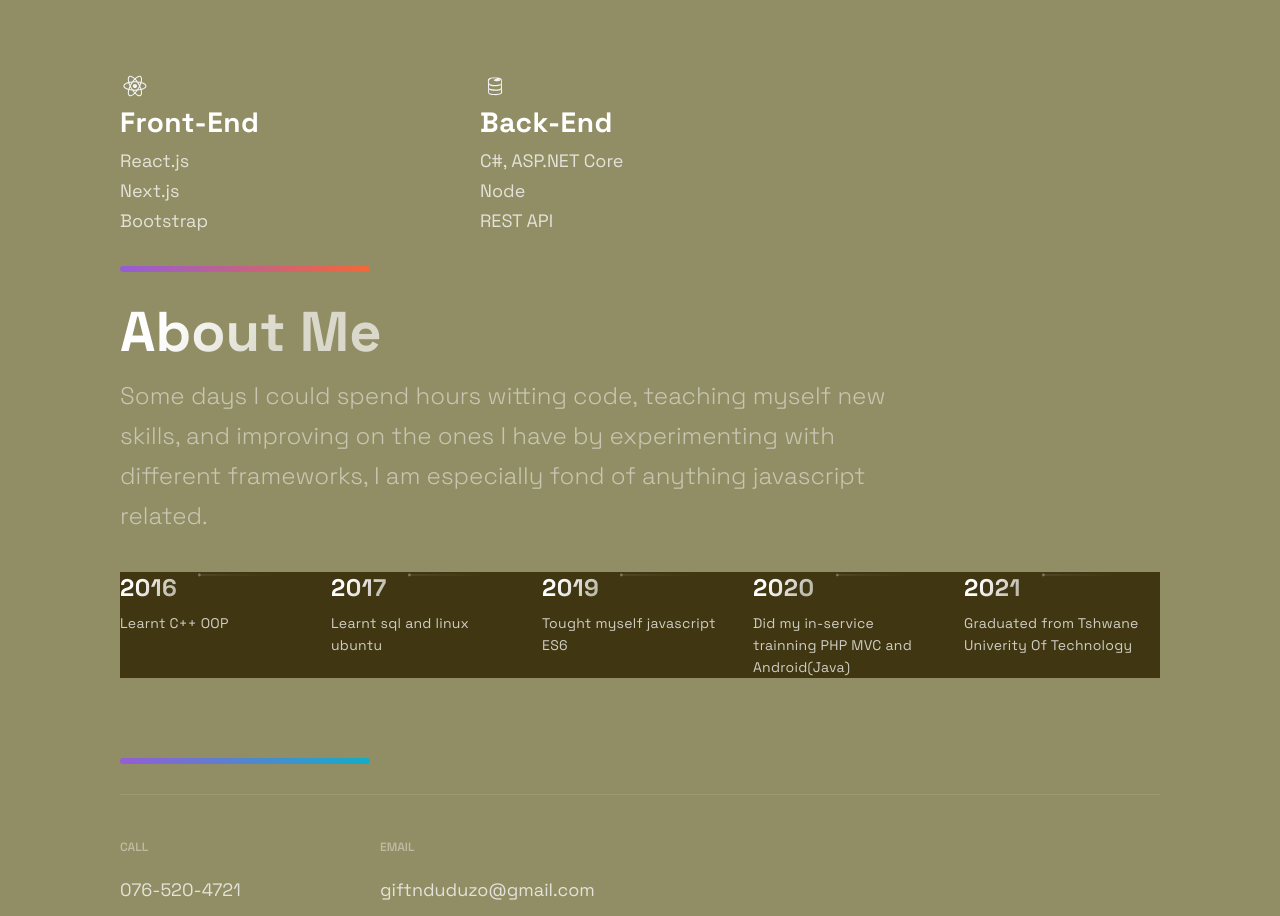
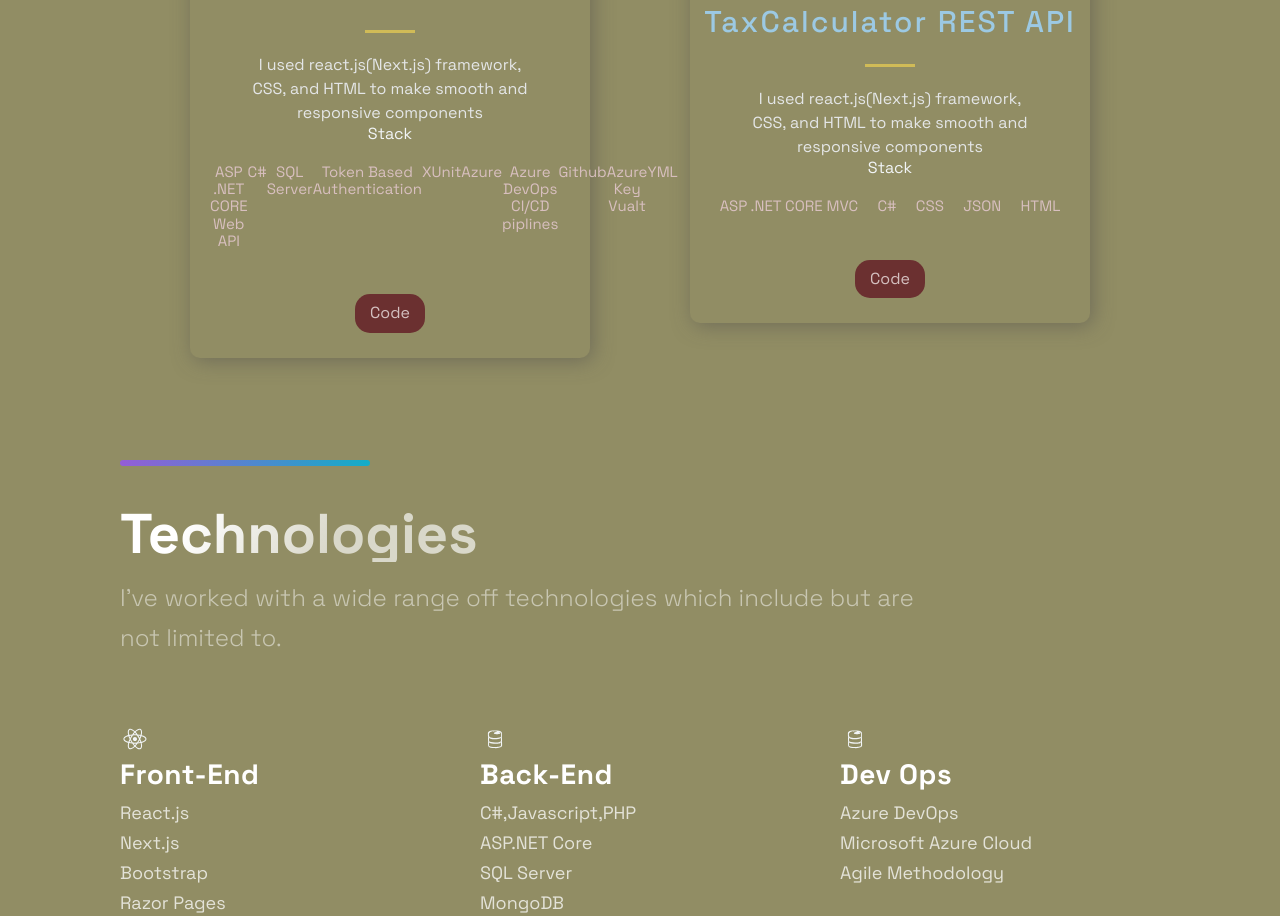
Before and after one commit to NduduzoN/Nduduzo-Gift-Ndabandaba-Software-Engineering-Portfolio, a Next.js app: page / in a window 1280 px wide. Shown: the part 1796-2712 px from the top of the page. Built offline with nearby package versions, Linux system fonts and the light colour scheme.

Commit message:
added projects

```diff
--- a/src/components/Technologies/Technologies.js
+++ b/src/components/Technologies/Technologies.js
@@ -20,7 +20,10 @@ const Technologies = () =>  (
           <ListParagraph>
             React.js <br />
             Next.js <br />
-            Bootstrap
+            Bootstrap <br />
+            Razor Pages <br />
+            CSS <br />
+            HTML <br />
           </ListParagraph>
         </ListContainer>
       </ListItem>
@@ -31,9 +34,24 @@ const Technologies = () =>  (
         <ListContainer>
           <ListTitle>Back-End</ListTitle>
           <ListParagraph>
-            C#, ASP.NET Core <br />
-            Node <br />
+            C#,Javascript,PHP <br />
+            ASP.NET Core <br />
+            SQL Server <br />
+            MongoDB <br />
             REST API <br />
+          </ListParagraph>
+        </ListContainer>
+      </ListItem>
+      <ListItem>
+        <picture>
+          <DiFirebase size="3rem" />
+        </picture>
+        <ListContainer>
+          <ListTitle>Dev Ops</ListTitle>
+          <ListParagraph>
+            Azure DevOps <br />
+            Microsoft Azure Cloud <br />
+            Agile Methodology<br />
           </ListParagraph>
         </ListContainer>
       </ListItem>
--- a/src/constants/constants.js
+++ b/src/constants/constants.js
@@ -16,13 +16,32 @@ export const projects = [
     source: 'https://nduduzo-gift-ndabandaba-software-engineering-portfolio.vercel.app/',
     visit: ' https://github.com/NduduzoN/Nduduzo-Gift-Ndabandaba-Software-Engineering-Portfolio',
     id: 0,
+  },
+  {
+    title: 'TaxCalculator REST API',
+    description: "I used react.js(Next.js) framework, CSS, and HTML to make smooth and responsive components",
+    image: '/images/one.jpg',
+    tags: ['ASP .NET CORE Web API',"C#", 'SQL Server','Token Based Authentication','XUnit','Azure','Azure DevOps CI/CD piplines','Github','Azure Key Vualt','YML'],
+    source: 'https://github.com/NduduzoN/TaxCalculator.git',
+    visit: ' https://taxcalculatorapi.azurewebsites.net',
+    id: 0,
+  },
+  {
+    title: 'TaxCalculator REST API',
+    description: "I used react.js(Next.js) framework, CSS, and HTML to make smooth and responsive components",
+    image: '/images/one.jpg',
+    tags: ['ASP .NET CORE MVC',"C#", 'CSS','JSON', 'HTML'],
+    source: 'https://github.com/NduduzoN/TaxCalculator.git',
+    visit: ' https://taxcalculatorwebapp.azurewebsites.net',
+    id: 0,
   }
 ];
 
 export const TimeLineData = [
-  { year: 2016, text: 'Learnt C++ OOP', },
-  { year: 2017, text: 'Learnt sql and linux ubuntu', },
+  { year: 2015, text: 'Went to Tshwane University of Technology For Software dev National Deploma', },
+  { year: 2017, text: 'Worked for the Univeristy Health and wellness department', },
   { year: 2019, text: 'Tought myself javascript ES6', },
-  { year: 2020, text: 'Did my in-service trainning PHP MVC and Android(Java)', },
-  { year: 2021, text: 'Graduated from Tshwane Univerity Of Technology', },
+  { year: 2020, text: 'Completed my studies at the Tshwane University of Technology', },
+  { year: 2021, text: 'Graduated for Software Dev National Deploma ,while working for Gold Valley Casinos as a CCTV Operator', },
+  { year: 2022, text: 'Started a Fullstack web developer Job at Payspace(Insight IT Solutions', },
 ];
```
